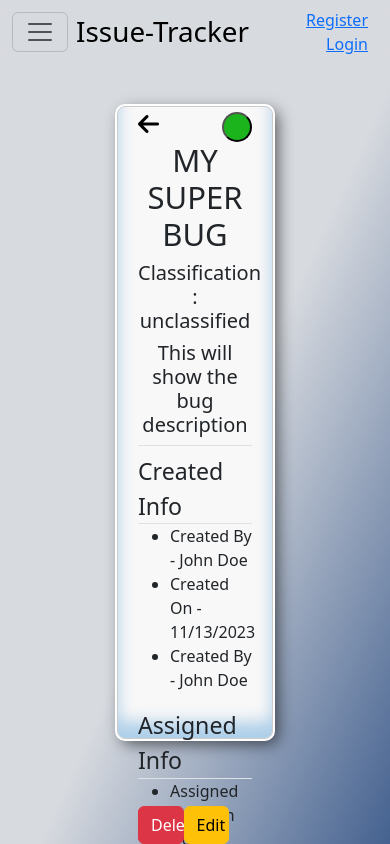
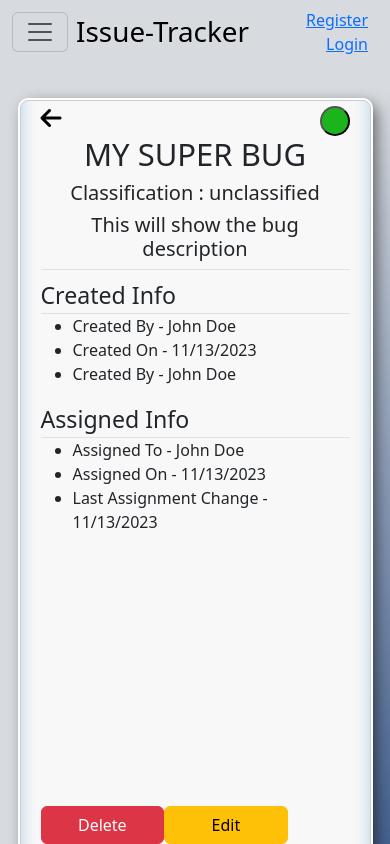
Before and after one commit to TreyPoynter/trey-issue-tracker-react, a React (Vite) app: page /bugs/bug in a window 390 px wide. Shown: the top 844 px of the page. Built offline with nearby package versions, Linux system fonts and the light colour scheme.

Commit message:
Update bugSummary.css
improved mobile compatibility

```diff
--- a/src/assets/css/bugSummary.css
+++ b/src/assets/css/bugSummary.css
@@ -28,10 +28,17 @@
     border-radius: 50%;
 }
 
+@media screen and (max-width: 630px) {
+    .bug-form {
+        margin-top: 200px;
+        width: 90%; /* Adjust the width as needed */
+        height: 100%;
+    }
+}
+
 @media screen and (max-height: 780px) {
     .bug-form {
         width: 90%; /* Adjust the width as needed */
-        height: 75%;
     }
     #btns {
         justify-content: space-around;
```
